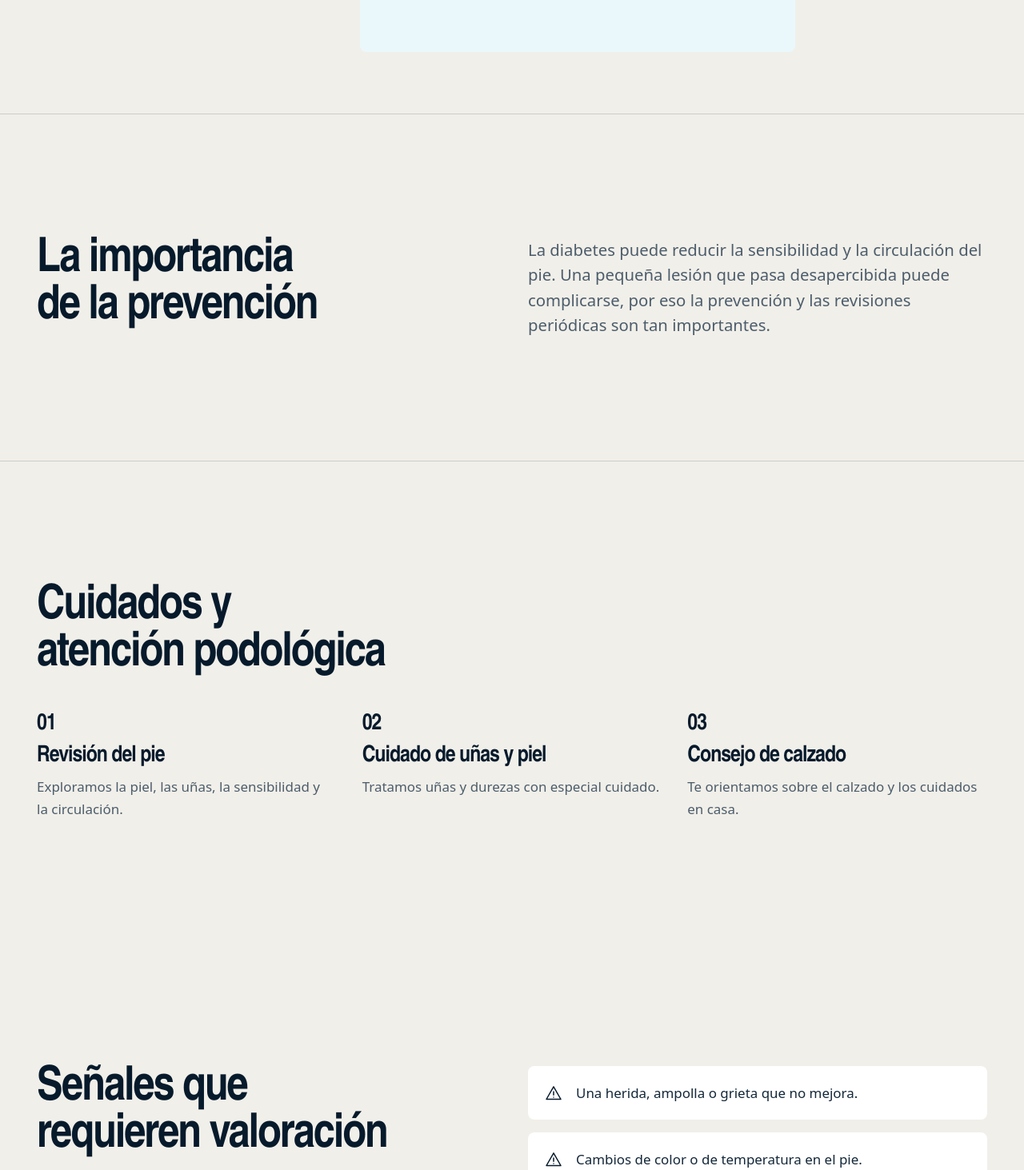
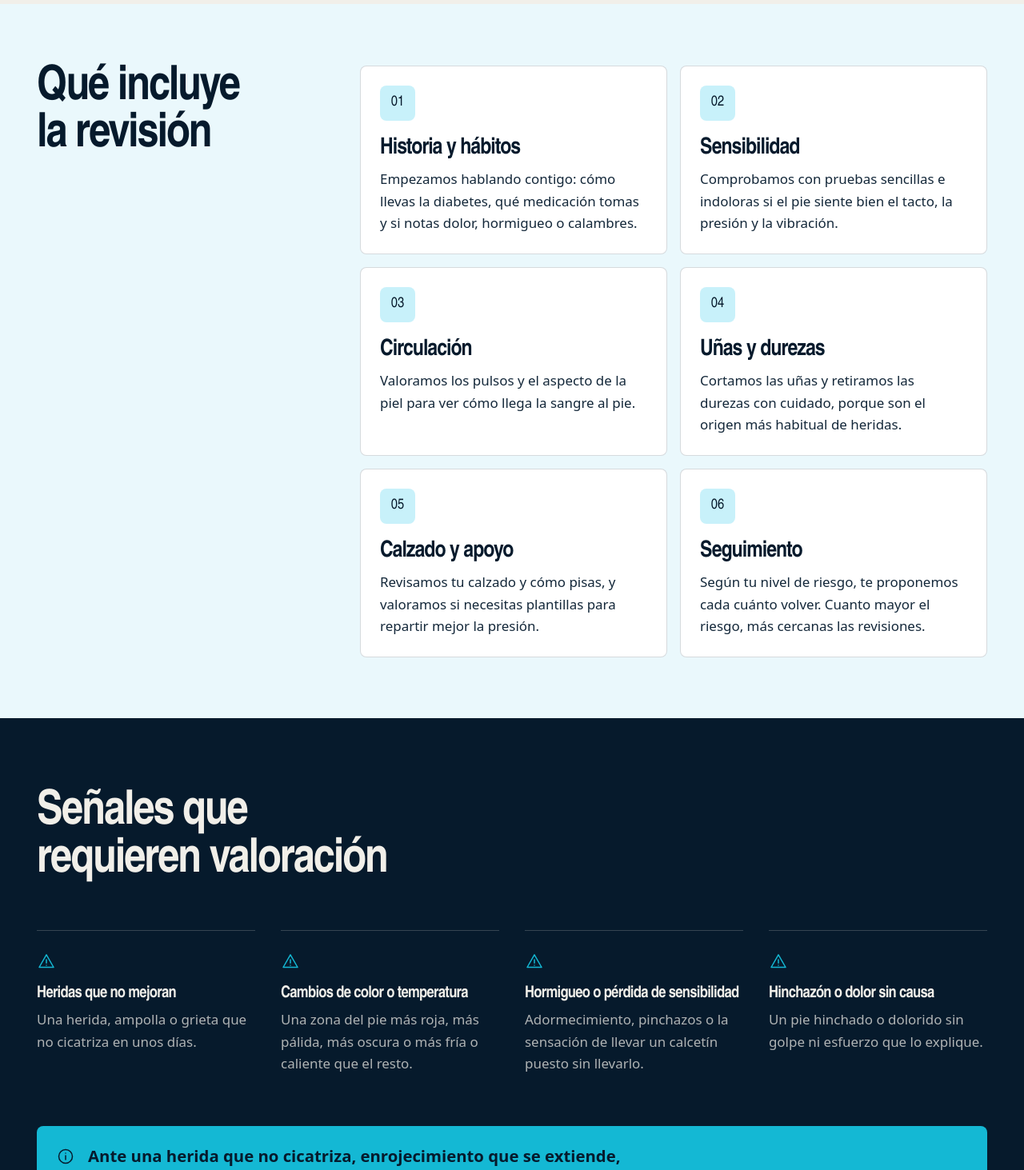
Before and after one commit to NataliaaJN/valdepodo, a Nuxt app: page /servicios/pie-diabetico in a window 1280 px wide. Shown: the part 1330-2793 px from the top of the page at 80% size. Built offline with nearby package versions, Linux system fonts and the light colour scheme.

Commit message:
Servicios: pie diabético con la estructura común, textos propios, revisión numerada, señales en capítulo tinta y cuidados diarios
Co-Authored-By: Claude Sonnet 5.5 <noreply@anthropic.com>

```diff
--- a/app/data/diabetic.ts
+++ b/app/data/diabetic.ts
@@ -1,49 +1,92 @@
 /**
- * Pie diabético (spec 04 §5). Estética sobria. Todo en `pending()`, incluido el aviso de urgencias y el
- * descargo de las recomendaciones (los valida la clínica).
+ * Pie diabético (spec 04 §5). Textos propios, sobrios y sin lenguaje alarmista ni promesas (spec 09 §4).
+ * Referencias de enfoque: páginas de pie diabético de otras clínicas, reescritas con voz propia.
  */
-import { pending, type Maybe } from '#shared/utils/pending'
 
-const NOTE = 'Contenido de pie diabético (spec 04 §5): validar con la clínica'
+export interface DiabeticItem {
+  title: string
+  text: string
+}
 
 export const diabetic = {
-  description: pending(
-    'Revisiones y cuidados podológicos para prevenir complicaciones en el pie de las personas con diabetes.',
-    NOTE,
-  ) as Maybe<string>,
-  prevention: pending(
-    'La diabetes puede reducir la sensibilidad y la circulación del pie. Una pequeña lesión que pasa desapercibida puede complicarse, por eso la prevención y las revisiones periódicas son tan importantes.',
-    NOTE,
-  ) as Maybe<string>,
+  description:
+    'Revisiones periódicas y cuidados podológicos para prevenir complicaciones en el pie de las personas con diabetes.',
+  intro:
+    'La diabetes puede reducir la sensibilidad y la circulación del pie, así que una herida pequeña puede pasar desapercibida y complicarse. Revisar los pies con regularidad es la mejor forma de adelantarse.',
+  /** Qué incluye cada revisión. */
+  reviewTitle: 'Qué incluye la revisión',
+  review: [
+    {
+      title: 'Historia y hábitos',
+      text: 'Empezamos hablando contigo: cómo llevas la diabetes, qué medicación tomas y si notas dolor, hormigueo o calambres.',
+    },
+    {
+      title: 'Sensibilidad',
+      text: 'Comprobamos con pruebas sencillas e indoloras si el pie siente bien el tacto, la presión y la vibración.',
+    },
+    {
+      title: 'Circulación',
+      text: 'Valoramos los pulsos y el aspecto de la piel para ver cómo llega la sangre al pie.',
+    },
+    {
+      title: 'Uñas y durezas',
+      text: 'Cortamos las uñas y retiramos las durezas con cuidado, porque son el origen más habitual de heridas.',
+    },
+    {
+      title: 'Calzado y apoyo',
+      text: 'Revisamos tu calzado y cómo pisas, y valoramos si necesitas plantillas para repartir mejor la presión.',
+    },
+    {
+      title: 'Seguimiento',
+      text: 'Según tu nivel de riesgo, te proponemos cada cuánto volver. Cuanto mayor el riesgo, más cercanas las revisiones.',
+    },
+  ] as readonly DiabeticItem[],
+  /** Señales que piden consultar cuanto antes. */
+  signsTitle: 'Señales que requieren valoración',
+  signs: [
+    {
+      title: 'Heridas que no mejoran',
+      text: 'Una herida, ampolla o grieta que no cicatriza en unos días.',
+    },
+    {
+      title: 'Cambios de color o temperatura',
+      text: 'Una zona del pie más roja, más pálida, más oscura o más fría o caliente que el resto.',
+    },
+    {
+      title: 'Hormigueo o pérdida de sensibilidad',
+      text: 'Adormecimiento, pinchazos o la sensación de llevar un calcetín puesto sin llevarlo.',
+    },
+    {
+      title: 'Hinchazón o dolor sin causa',
+      text: 'Un pie hinchado o dolorido sin golpe ni esfuerzo que lo explique.',
+    },
+  ] as readonly DiabeticItem[],
+  urgentNotice:
+    'Ante una herida que no cicatriza, enrojecimiento que se extiende, supuración o fiebre, acude a tu médico o a urgencias sin esperar a la cita.',
+  /** Cuidados diarios en casa. */
+  careTitle: 'Cuidados de cada día',
   care: [
     {
-      title: 'Revisión del pie',
-      text: pending('Exploramos la piel, las uñas, la sensibilidad y la circulación.', NOTE),
+      title: 'Míralos a diario',
+      text: 'Revisa la planta, los talones y entre los dedos. Si no llegas, ayúdate de un espejo o pide ayuda.',
     },
-    { title: 'Cuidado de uñas y piel', text: pending('Tratamos uñas y durezas con especial cuidado.', NOTE) },
     {
-      title: 'Consejo de calzado',
-      text: pending('Te orientamos sobre el calzado y los cuidados en casa.', NOTE),
+      title: 'Lávalos y sécalos',
+      text: 'Agua templada, jabón suave y secado cuidadoso, sobre todo entre los dedos.',
     },
-  ] as readonly { title: string; text: Maybe<string> }[],
-  signs: [
-    pending('Una herida, ampolla o grieta que no mejora.', NOTE),
-    pending('Cambios de color o de temperatura en el pie.', NOTE),
-    pending('Hormigueo, adormecimiento o pérdida de sensibilidad.', NOTE),
-    pending('Hinchazón o dolor sin causa aparente.', NOTE),
-  ] as readonly Maybe<string>[],
-  urgentNotice: pending(
-    'Ante una herida que no cicatriza o signos de infección, acude a tu médico o servicio de urgencias.',
-    'Aviso destacado de la spec 04 §5: texto a validar por la clínica',
-  ) as Maybe<string>,
-  recommendations: [
-    pending('Revisa tus pies a diario, también entre los dedos.', NOTE),
-    pending('Lávalos con agua templada y sécalos bien.', NOTE),
-    pending('Hidrata la piel, pero no entre los dedos.', NOTE),
-    pending('No camines descalzo y revisa el interior del calzado.', NOTE),
-  ] as readonly Maybe<string>[],
-  disclaimer: pending(
-    'Estas recomendaciones son generales y no sustituyen una valoración profesional individual.',
-    'Descargo de la spec 04 §5: validar con la clínica',
-  ) as Maybe<string>,
+    {
+      title: 'Hidrata la piel',
+      text: 'Una crema hidratante en planta y talones, sin aplicarla entre los dedos.',
+    },
+    { title: 'Nunca descalzo', text: 'Tampoco en casa ni en la playa: un pequeño corte puede no notarse.' },
+    {
+      title: 'Calzado y calcetines',
+      text: 'Calzado cómodo y que no apriete, y calcetines sin costuras gruesas. Mira dentro del zapato antes de ponértelo.',
+    },
+    {
+      title: 'Uñas con cuidado',
+      text: 'Córtalas rectas y sin rematar las esquinas. Si ves poco o sientes poco, déjalo en manos del podólogo.',
+    },
+  ] as readonly DiabeticItem[],
+  disclaimer: 'Estas recomendaciones son generales y no sustituyen una valoración profesional individual.',
 }
--- a/app/pages/servicios/pie-diabetico.vue
+++ b/app/pages/servicios/pie-diabetico.vue
@@ -1,8 +1,10 @@
 <script setup lang="ts">
 /**
- * Pie diabético (spec 04 §5). Estética sobria: más blanco, sin degradados ni elementos flotantes,
- * ilustraciones mínimas. Solo `reveal`. Las señales llevan icono (no solo color) y el aviso de urgencias
- * va destacado; las recomendaciones, con su descargo.
+ * Pie diabético (spec 04 §5): misma estructura común que podología general e infantil (cabecera · declaración
+ * introductoria · secciones), con tres composiciones propias y sobrias, sin elementos flotantes:
+ *  - «Qué incluye la revisión»: seis pasos numerados en dos columnas, como un protocolo.
+ *  - «Señales que requieren valoración»: capítulo tinta con cuatro señales y el aviso de urgencias destacado.
+ *  - «Cuidados de cada día»: filas editoriales con filetes, seguidas del descargo.
  */
 import { diabetic } from '~/data/diabetic'
 
@@ -10,106 +12,215 @@ const service = useServicePage('pie-diabetico')
 </script>
 
 <template>
-  <div style="--reveal-shift: 12px">
+  <div>
     <ServiceHero :service="service" :description="diabetic.description" />
 
-    <ServiceOverview :service="service" title="Cuidar tus pies es cuidar tu salud.">
-      <div class="mx-auto w-full max-w-[14rem]" aria-hidden="true">
-        <ServiceGraphic kind="control" :active="false" />
-      </div>
-    </ServiceOverview>
+    <ServiceOverview :service="service" title="Cuidar tus pies es cuidar tu salud." :intro="diabetic.intro" />
 
-    <!-- 1. Importancia de la prevención -->
-    <section class="container-site border-t border-border py-(--space-section)">
-      <div class="grid gap-10 lg:grid-cols-12">
-        <div class="lg:col-span-5">
-          <SectionHeading :title="{ before: 'La importancia de la ', accent: 'prevención', after: '' }" />
-        </div>
-        <ContentValue
-          v-reveal
-          :value="diabetic.prevention"
-          as="p"
-          class="measure text-body-l text-text-secondary lg:col-span-6 lg:col-start-7"
-        />
-      </div>
-    </section>
+    <ServiceSection id="diab-review-title" :title="diabetic.reviewTitle" tone="bone-2">
+      <ol class="review" role="list">
+        <li v-for="(step, i) in diabetic.review" :key="step.title" v-reveal="i % 2" class="review__item">
+          <span class="review__num" aria-hidden="true">{{ String(i + 1).padStart(2, '0') }}</span>
+          <h3 class="review__name">{{ step.title }}</h3>
+          <p class="review__text">{{ step.text }}</p>
+        </li>
+      </ol>
+    </ServiceSection>
 
-    <!-- 2. Cuidados y atención podológica -->
-    <section class="container-site border-t border-border py-(--space-section)">
-      <SectionHeading :title="{ before: 'Cuidados y atención ', accent: 'podológica', after: '' }" />
-      <ul class="mt-10 grid gap-8 md:grid-cols-3" role="list">
-        <li v-for="(item, i) in diabetic.care" :key="item.title" v-reveal="i">
-          <span class="font-display text-heading-s text-primary-strong">0{{ i + 1 }}</span>
-          <h3 class="mt-2 text-heading-s font-semibold text-deep-blue">{{ item.title }}</h3>
-          <ContentValue :value="item.text" as="p" class="mt-2 text-text-secondary" />
-        </li>
-      </ul>
-    </section>
-
-    <!-- 3. Señales que requieren valoración -->
-    <section class="bg-surface py-(--space-section)" aria-labelledby="diab-signs">
-      <div class="container-site grid gap-10 lg:grid-cols-12">
-        <div class="lg:col-span-5">
-          <SectionHeading
-            id="diab-signs"
-            :title="{ before: 'Señales que requieren ', accent: 'valoración', after: '' }"
-          />
-        </div>
-        <div class="lg:col-span-6 lg:col-start-7">
-          <ul class="grid gap-4" role="list">
-            <li
-              v-for="(sign, i) in diabetic.signs"
-              :key="i"
-              v-reveal="i"
-              class="flex gap-4 rounded-m bg-white p-5"
-            >
-              <BaseIcon name="alert" class="mt-0.5 size-6 text-primary-strong" />
-              <ContentValue :value="sign" as="p" class="text-text" />
-            </li>
-          </ul>
-          <div v-reveal class="urgent mt-8 flex gap-4 rounded-m p-6" role="note">
-            <BaseIcon name="info" class="mt-0.5 size-6" />
-            <p class="font-semibold">
-              <span class="sr-only">Importante: </span>
-              <ContentValue :value="diabetic.urgentNotice" />
-            </p>
-          </div>
+    <section class="signs chapter-ink section-clip" aria-labelledby="diab-signs-title" data-nav-theme="ink">
+      <div class="container-wide">
+        <h2 id="diab-signs-title" v-reveal class="signs__title">{{ diabetic.signsTitle }}</h2>
+        <ul class="signs__list" role="list">
+          <li v-for="(s, i) in diabetic.signs" :key="s.title" v-reveal="i" class="sign">
+            <BaseIcon name="alert" class="sign__icon" />
+            <div>
+              <h3 class="sign__name">{{ s.title }}</h3>
+              <p class="sign__text">{{ s.text }}</p>
+            </div>
+          </li>
+        </ul>
+        <div v-reveal class="urgent" role="note">
+          <BaseIcon name="info" class="urgent__icon" />
+          <p class="urgent__text"><span class="sr-only">Importante: </span>{{ diabetic.urgentNotice }}</p>
         </div>
       </div>
     </section>
 
-    <!-- 4. Recomendaciones generales -->
-    <section class="container-site py-(--space-section)" aria-labelledby="diab-recs">
-      <SectionHeading
-        id="diab-recs"
-        :title="{ before: 'Recomendaciones ', accent: 'generales', after: '' }"
-      />
-      <ol class="mt-10 grid gap-x-10 gap-y-6 md:grid-cols-2">
-        <li
-          v-for="(rec, i) in diabetic.recommendations"
-          :key="i"
-          v-reveal="i"
-          class="flex gap-4 border-t border-border pt-5"
-        >
-          <span class="font-display text-heading-s text-primary-strong" aria-hidden="true">0{{ i + 1 }}</span>
-          <ContentValue :value="rec" as="p" class="text-body-l text-text" />
+    <ServiceSection id="diab-care-title" :title="diabetic.careTitle" tone="bone">
+      <ul role="list">
+        <li v-for="c in diabetic.care" :key="c.title" v-reveal class="care">
+          <h3 class="care__name">{{ c.title }}</h3>
+          <p class="care__text">{{ c.text }}</p>
         </li>
-      </ol>
-      <ContentValue
-        :value="diabetic.disclaimer"
-        as="p"
-        class="mt-10 max-w-[60ch] text-sm text-text-secondary italic"
-      />
-    </section>
+      </ul>
+      <p class="disclaimer">{{ diabetic.disclaimer }}</p>
+    </ServiceSection>
 
     <RelatedServices :current="service.slug" />
   </div>
 </template>
 
 <style scoped>
+/* ---------- Revisión: protocolo numerado ---------- */
+.review {
+  display: grid;
+  grid-template-columns: minmax(0, 1fr);
+  gap: 1rem;
+}
+.review__item {
+  padding: 1.5rem;
+  border-radius: var(--radius-l);
+  background: var(--color-white);
+  border: 1px solid var(--color-border);
+  transition: translate var(--dur-base) var(--ease-out-soft);
+}
+.review__num {
+  display: inline-grid;
+  place-items: center;
+  min-width: 2.75rem;
+  height: 2.75rem;
+  padding-inline: 0.5rem;
+  border-radius: var(--radius-m);
+  background: var(--color-cyan-light);
+  font-family: var(--font-display);
+  font-size: 1.125rem;
+  color: var(--color-ink);
+}
+.review__name {
+  margin-top: 1.25rem;
+  font-size: var(--text-heading-s);
+  line-height: 1.12;
+  color: var(--color-ink);
+}
+.review__text {
+  margin-top: 0.5rem;
+  max-width: 38ch;
+  color: var(--color-text);
+}
+@media (min-width: 640px) {
+  .review {
+    grid-template-columns: repeat(2, minmax(0, 1fr));
+  }
+}
+
+/* ---------- Señales: capítulo tinta ---------- */
+.signs {
+  padding-block: clamp(3.5rem, 7vw, 6rem);
+}
+.signs__title {
+  max-width: 24ch;
+  font-size: var(--text-display-m);
+  line-height: var(--text-display-m--line-height);
+}
+.signs__list {
+  display: grid;
+  grid-template-columns: minmax(0, 1fr);
+  gap: 0;
+  margin-top: clamp(2rem, 5vw, 3.5rem);
+}
+.sign {
+  display: flex;
+  gap: 1rem;
+  padding-block: 1.5rem;
+  border-top: 1px solid var(--color-border);
+}
+.sign__icon {
+  flex: none;
+  width: 1.5rem;
+  height: 1.5rem;
+  margin-top: 0.125rem;
+  color: var(--color-cyan);
+}
+.sign__name {
+  font-size: var(--text-body-l);
+  font-weight: 600;
+  line-height: 1.25;
+}
+.sign__text {
+  margin-top: 0.375rem;
+  max-width: 36ch;
+  color: var(--color-text-secondary);
+}
 .urgent {
-  border-left: 4px solid var(--color-primary-strong);
-  background: var(--color-light-blue);
-  color: var(--color-deep-blue);
+  display: flex;
+  gap: 1rem;
+  margin-top: clamp(1.5rem, 4vw, 2.5rem);
+  padding: 1.5rem;
+  border-radius: var(--radius-l);
+  background: var(--color-primary);
+  color: var(--color-ink);
+}
+.urgent__icon {
+  flex: none;
+  width: 1.5rem;
+  height: 1.5rem;
+  margin-top: 0.125rem;
+}
+.urgent__text {
+  max-width: 60ch;
+  font-size: var(--text-body-l);
+  font-weight: 600;
+  line-height: 1.35;
+}
+@media (min-width: 768px) {
+  .signs__list {
+    grid-template-columns: repeat(2, minmax(0, 1fr));
+    column-gap: clamp(2rem, 6vw, 5rem);
+  }
+}
+@media (min-width: 1024px) {
+  .signs__list {
+    grid-template-columns: repeat(4, minmax(0, 1fr));
+    column-gap: 2rem;
+  }
+  .sign {
+    flex-direction: column;
+  }
+}
+
+/* ---------- Cuidados: filas con filetes ---------- */
+.care {
+  display: grid;
+  gap: 0.5rem;
+  padding-block: 1.5rem;
+}
+.care + .care {
+  border-top: 1px solid var(--color-border);
+}
+.care:first-child {
+  padding-top: 0;
+}
+.care__name {
+  font-size: var(--text-heading-s);
+  line-height: 1.12;
+  color: var(--color-ink);
+}
+.care__text {
+  max-width: 46ch;
+  color: var(--color-text);
+}
+.disclaimer {
+  margin-top: 2rem;
+  max-width: 56ch;
+  font-size: 0.875rem;
+  color: var(--color-text-secondary);
+}
+@media (min-width: 768px) {
+  .care {
+    grid-template-columns: minmax(0, 1fr) minmax(0, 1.4fr);
+    gap: 2rem;
+    align-items: baseline;
+  }
+}
+
+@media (hover: hover) and (pointer: fine) {
+  .review__item:hover {
+    translate: 0 -2px;
+  }
+}
+@media (prefers-reduced-motion: reduce) {
+  .review__item {
+    transition: none;
+  }
 }
 </style>
```
